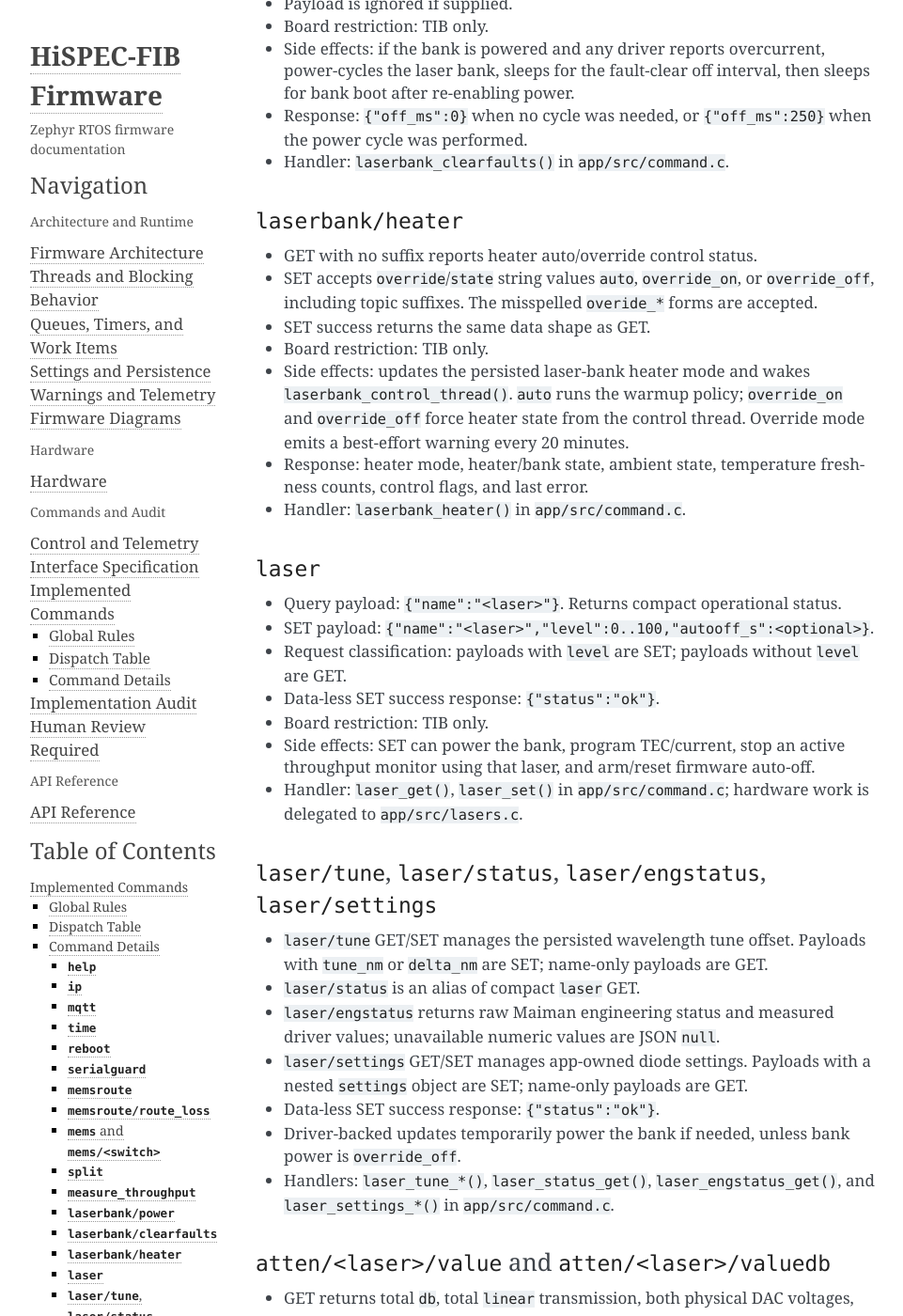
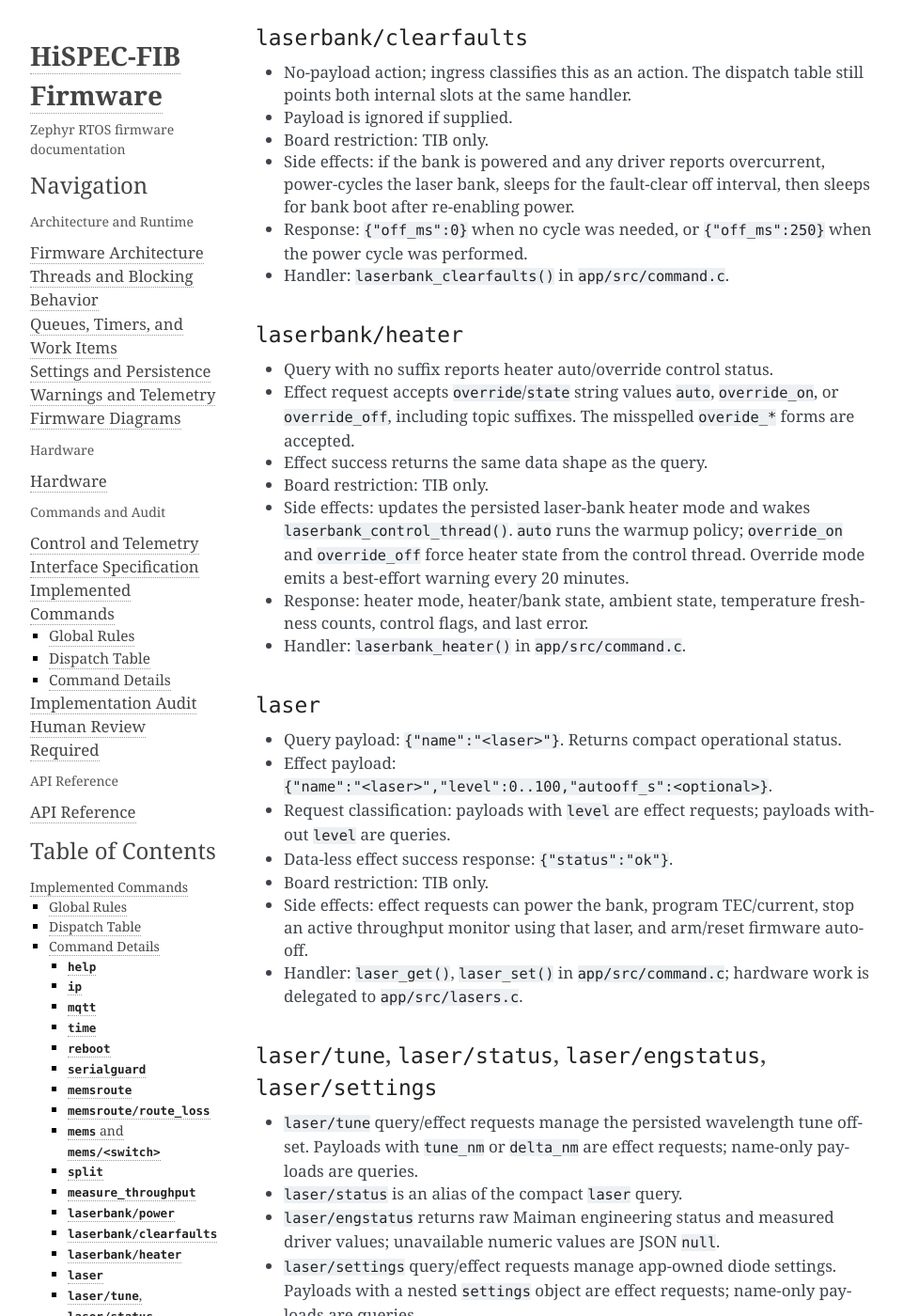
Before and after one commit to COO-Utilities/hispec-tib, a Sphinx documentation site: the page built from doc/implemented_commands.md, in a window 1280 px wide and 1400 px high, scrolled down 6352 px. Shown: the whole window at 94% size, without its empty margins (148-1109 px from the left). Built offline with Sphinx 7.4.7, drawn with Linux system fonts in a browser that asks for light colours; some of the changed text lies outside the part shown.

Commit message:
Refactor command documentation: update query/effect request distinctions, improve classification clarity, and align with schema-standard naming.

```diff
--- a/doc/implemented_commands.md
+++ b/doc/implemented_commands.md
@@ -15,11 +15,15 @@
 - MQTT `correlation_data` up to 16 bytes is copied into a fixed static buffer
   and echoed exactly in responses.
 - MQTT and serial share the same schema-based request classification in
-  `command_infer_msg_type()`.
-- Empty/no-payload requests are GET except no-payload actions such as `reboot`
+  `command_infer_msg_type()`. The internal names `MSG_GET` and `MSG_SET` are
+  dispatch-slot names, not user-visible protocol verbs.
+- Empty/no-payload requests are queries except no-payload actions such as `reboot`
   and `laserbank/clearfaults`, plus laserbank topic-suffix actions.
-- Non-empty payload requests are SET/action except documented payload-query
+- Non-empty payload requests are effect/action requests except documented query
   shapes for `status`, laser query endpoints, and `memsroute/route_loss`.
+- The old MQTT `msg_type` payload convention is not used by command ingress.
+- Pure queries are not recorded as `lastcommand`; known effect-capable requests
+  are recorded before handler execution.
 - Serial supports raw JSON, `key=value` fields, and selected shorthand forms.
 - All handlers run in `command_executor_thread()` and enqueue one response to
   `outbound_queue`.
@@ -61,7 +65,7 @@
 
 ### `help`
 
-- GET only. Payload ignored.
+- Query only. Payload ignored.
 - Response: `{"help":"help,ip,mqtt,time,temp,status,reboot,serialguard,memsroute,mems,split,measure_throughput,laser,laserbank,atten,pd,pdsettings"}`.
 - No hardware side effects, no settings writes, no direct publish.
 - Handler: `help_get()` in `app/src/command.c`.
@@ -70,8 +74,8 @@
 
 ### `ip`
 
-- GET returns stored/manual IP settings, active IPv4 status, and NTP source.
-- SET fields: `trydhcpfirst`, `preferdhcpdns`, `preferdhcpntp`, `ip`,
+- Query returns stored/manual IP settings, active IPv4 status, and NTP source.
+- Effect request fields: `trydhcpfirst`, `preferdhcpdns`, `preferdhcpntp`, `ip`,
   `subnet`, `gateway`, `dns`, `ntp`, `persistent`.
 - Validation: bools must parse as bools; string fields must fit fixed IPv4
   buffers; unsupported DHCP/DNS/NTP fields are reported in a data response.
@@ -86,8 +90,8 @@
 
 ### `mqtt`
 
-- GET returns `broker` as `<host-or-ip>:<port>` and `dns_supported`.
-- SET fields: `broker`, optional `persistent`.
+- Query returns `broker` as `<host-or-ip>:<port>` and `dns_supported`.
+- Effect request fields: `broker`, optional `persistent`.
 - Validation: broker must be one `<host-or-ip>:<port>` value; hostname
   requires DNS support and must resolve before settings are updated unless
   numeric IPv4; port must be 1..65535.
@@ -102,12 +106,12 @@
 
 ### `time`
 
-- GET returns `utc` milliseconds from `CLOCK_REALTIME` and `uptime`
+- Query returns `utc` milliseconds from `CLOCK_REALTIME` and `uptime`
   milliseconds from `k_uptime_get()`.
-- SET field: `linuxtime_ms`.
+- Effect request field: `linuxtime_ms`.
 - Validation: `linuxtime_ms` must parse as unsigned 64-bit milliseconds.
 - Data-less success response: `{"status":"ok"}`.
-- Side effects: SET calls `clock_settime()`.
+- Side effects: effect requests call `clock_settime()`.
 - Blocking: no bus I/O; no settings writes; no direct publish.
 - Serial shorthand: `time <linuxtime_ms>`.
 - Handler: `time_get()`, `time_set()` in `app/src/command.c`.
@@ -123,22 +127,22 @@
 
 ### `serialguard`
 
-- GET returns configured holdoff seconds, active state, and remaining ms.
-- SET fields: `seconds` or `value`, optional `persistent`.
+- Query returns configured holdoff seconds, active state, and remaining ms.
+- Effect request fields: `seconds` or `value`, optional `persistent`.
 - Validation: seconds/value must parse as unsigned 32-bit.
 - Data-less success response: `{"status":"ok"}`.
-- Side effects: updates serial guard setting; optional persistence; serial SET
-  refreshes the active guard window.
-- While active, serial guard rejects MQTT SET/action commands. It also blocks
-  all `laserbank/*` and `laser` GET-shaped requests even if they look read-only.
+- Side effects: updates serial guard setting; optional persistence; serial
+  effect requests refresh the active guard window.
+- While active, serial guard rejects MQTT effect/action requests. It also blocks
+  all `laserbank/*` and `laser` read-like requests even if they look read-only.
 - Serial shorthand: `serialguard off`, `serialguard <seconds> [persistent]`.
 - Handler: `serial_guard_get()`, `serial_guard_set()` in `app/src/command.c`.
 
 ### `memsroute`
 
-- GET returns `{"active_routes": {"<output>":["<input>", "..."]}}`; outputs
+- Query returns `{"active_routes": {"<output>":["<input>", "..."]}}`; outputs
   with no active source report `["no source"]`.
-- SET fields: `input`, `output`.
+- Effect request fields: `input`, `output`.
 - Validation: route must exist in current board profile and every route switch
   must exist.
 - Data-less success response: `{"status":"ok"}`.
@@ -150,14 +154,14 @@
 ### `memsroute/route_loss`
 
 - Query payload fields: `route`, `laser`.
-- SET fields: `route`, one laser-name key containing either linear
+- Effect request fields: `route`, one laser-name key containing either linear
   transmission or a string loss in dB, optional `persistent`.
 - Request classification: a payload containing `laser` is treated as query;
-  otherwise the request is treated as SET.
+  otherwise the request is treated as an effect request.
 - Validation: route and laser names must fit fixed route-loss record buffers;
   transmission must be in `(0, 1]`; dB loss must be non-negative.
 - Query response: `tx`, `loss_db`, and `configured`.
-- Data-less SET success response: `{"status":"ok"}`.
+- Data-less effect success response: `{"status":"ok"}`.
 - Side effects: updates one app-owned route-loss record and optionally persists
   it under `routeloss/<route>/<laser>`.
 - Handler: `memsroute_get()`, `memsroute_set()` route-loss branch in
@@ -165,15 +169,15 @@
 
 ### `mems` and `mems/<switch>`
 
-- `mems` GET returns all active profile switches with compact `state` and
+- `mems` query returns all active profile switches with compact `state` and
   `duty_cycle`.
-- `mems/<switch>` GET returns one switch with state, duty cycle,
+- `mems/<switch>` query returns one switch with state, duty cycle,
   requested/actual toggle rate, and stop-after.
-- `mems/<switch>` SET fields: `state`, optional `duty_cycle`,
+- `mems/<switch>` effect request fields: `state`, optional `duty_cycle`,
   `toggle_rate_hz`, `stopafter_s`.
 - Validation: state is `A` or `B`; `duty_cycle` only valid with state `A`;
   `toggle_rate_hz` must be greater than zero; `stopafter_s` must be in range.
-- SET success returns the same one-switch state object rather than the global
+- Effect success returns the same one-switch state object rather than the global
   data-less `ok` response.
 - Side effects: updates router-owned MEMS switch state applied by the MEMS
   router thread.
@@ -183,11 +187,11 @@
 
 ### `split`
 
-- `split/<yj|hk>` GET reads one splitter channel.
-- `split` SET fields: `channel`, `ratio1`, `ratio2`, optional `stopafter_s`.
+- `split/<yj|hk>` query reads one splitter channel.
+- `split` effect request fields: `channel`, `ratio1`, `ratio2`, optional `stopafter_s`.
 - Rejected fields: `ratio3`, `toggle_rate_hz`.
 - Validation: channel is `yj` or `hk`; ratios are 0.0..1.0 and sum <= 1.0.
-- SET success returns requested ratios, actual quantized ratios, switch tick
+- Effect success returns requested ratios, actual quantized ratios, switch tick
   details, and `stopsin_s`.
 - Side effects: applies three MEMS switches on AS split routes.
 - Enqueue: can enqueue `split_ratio_quantized` warning.
@@ -197,7 +201,7 @@
 
 ### `measure_throughput`
 
-- SET-only action.
+- Action only.
 - Start fields: `laser`, `fiber`, optional `autolevel`, optional
   `stopafter_s`, optional `format` with `json` or `binary`.
 - Stop field: `stop` as `yj`, `hk`, or `all`.
@@ -213,11 +217,11 @@
 
 ### `laserbank/power`
 
-- GET returns current laser-bank power override mode and GPIO power state.
-- SET accepts `{"override":"auto|override_on|override_off"}`,
+- Query returns current laser-bank power override mode and GPIO power state.
+- Effect request accepts `{"override":"auto|override_on|override_off"}`,
   `{"mode":"auto|override_on|override_off"}`, raw text, or a topic suffix such
   as `laserbank/power/override_on`.
-- SET success returns the same data shape as GET.
+- Effect success returns the same data shape as the query.
 - Board restriction: TIB only.
 - Side effects: `override_on` powers the bank and waits for Maiman boot;
   `override_off` best-effort writes all currents to 0 before powering the bank
@@ -227,8 +231,8 @@
 
 ### `laserbank/clearfaults`
 
-- No-payload action; ingress classifies this as SET/action. The dispatch table
-  still points both GET and SET slots at the same handler.
+- No-payload action; ingress classifies this as an action. The dispatch table
+  still points both internal slots at the same handler.
 - Payload is ignored if supplied.
 - Board restriction: TIB only.
 - Side effects: if the bank is powered and any driver reports overcurrent,
@@ -240,11 +244,11 @@
 
 ### `laserbank/heater`
 
-- GET with no suffix reports heater auto/override control status.
-- SET accepts `override`/`state` string values `auto`, `override_on`, or
+- Query with no suffix reports heater auto/override control status.
+- Effect request accepts `override`/`state` string values `auto`, `override_on`, or
   `override_off`, including topic suffixes. The misspelled `overide_*` forms
   are accepted.
-- SET success returns the same data shape as GET.
+- Effect success returns the same data shape as the query.
 - Board restriction: TIB only.
 - Side effects: updates the persisted laser-bank heater mode and wakes
   `laserbank_control_thread()`. `auto` runs the warmup policy; `override_on`
@@ -257,26 +261,26 @@
 ### `laser`
 
 - Query payload: `{"name":"<laser>"}`. Returns compact operational status.
-- SET payload: `{"name":"<laser>","level":0..100,"autooff_s":<optional>}`.
-- Request classification: payloads with `level` are SET; payloads without
-  `level` are GET.
-- Data-less SET success response: `{"status":"ok"}`.
+- Effect payload: `{"name":"<laser>","level":0..100,"autooff_s":<optional>}`.
+- Request classification: payloads with `level` are effect requests; payloads without
+  `level` are queries.
+- Data-less effect success response: `{"status":"ok"}`.
 - Board restriction: TIB only.
-- Side effects: SET can power the bank, program TEC/current, stop an active
+- Side effects: effect requests can power the bank, program TEC/current, stop an active
   throughput monitor using that laser, and arm/reset firmware auto-off.
 - Handler: `laser_get()`, `laser_set()` in `app/src/command.c`; hardware work
   is delegated to `app/src/lasers.c`.
 
 ### `laser/tune`, `laser/status`, `laser/engstatus`, `laser/settings`
 
-- `laser/tune` GET/SET manages the persisted wavelength tune offset. Payloads
-  with `tune_nm` or `delta_nm` are SET; name-only payloads are GET.
-- `laser/status` is an alias of compact `laser` GET.
+- `laser/tune` query/effect requests manage the persisted wavelength tune offset. Payloads
+  with `tune_nm` or `delta_nm` are effect requests; name-only payloads are queries.
+- `laser/status` is an alias of the compact `laser` query.
 - `laser/engstatus` returns raw Maiman engineering status and measured driver
   values; unavailable numeric values are JSON `null`.
-- `laser/settings` GET/SET manages app-owned diode settings. Payloads with a
-  nested `settings` object are SET; name-only payloads are GET.
-- Data-less SET success response: `{"status":"ok"}`.
+- `laser/settings` query/effect requests manage app-owned diode settings. Payloads with a
+  nested `settings` object are effect requests; name-only payloads are queries.
+- Data-less effect success response: `{"status":"ok"}`.
 - Driver-backed updates temporarily power the bank if needed, unless bank power
   is `override_off`.
 - Handlers: `laser_tune_*()`, `laser_status_get()`,
@@ -284,12 +288,12 @@
 
 ### `atten/<laser>/value` and `atten/<laser>/valuedb`
 
-- GET returns total `db`, total `linear` transmission, both physical DAC
+- Query returns total `db`, total `linear` transmission, both physical DAC
   voltages, and both physical modeled dB values.
-- SET field: `value` float.
+- Effect request field: `value` float.
 - `value` sets total linear transmission in `(0, 1]`; `valuedb` sets total
   attenuation dB.
-- Data-less SET success response: `{"status":"ok"}`.
+- Data-less effect success response: `{"status":"ok"}`.
 - Board restriction: TIB supports all logical channels below `NUM_ATTENUATORS`;
   CAL profiles support only logical channel 4.
 - Side effects: blocks on DAC I2C and can clamp DAC range.
@@ -299,11 +303,11 @@
 
 ### `atten/<laser>/coeff`
 
-- GET returns `dac1` and `dac2` coefficient arrays.
-- SET fields: `dac1[2]`, `dac2[2]`, optional `persistent`.
+- Query returns `dac1` and `dac2` coefficient arrays.
+- Effect request fields: `dac1[2]`, `dac2[2]`, optional `persistent`.
 - Validation: both arrays must contain exactly two floats: slope and offset for
   `b = slope * voltage + offset`.
-- Data-less SET success response: `{"status":"ok"}`.
+- Data-less effect success response: `{"status":"ok"}`.
 - Side effects: updates runtime coefficients, reapplies current attenuation,
   and optionally persists coefficients.
 - Blocking: DAC I2C and settings writes may block.
@@ -312,9 +316,9 @@
 
 ### `pd`
 
-- GET has no documented payload and returns power values, errors, raw counts,
+- Query has no documented payload and returns power values, errors, raw counts,
   mV, noise, rolling windows, and uptime.
-- SET fields: `action`, `channel` or key suffix, plus action-specific fields.
+- Action request fields: `action`, `channel` or key suffix, plus action-specific fields.
 - Actions:
   - `measure_dark`: optional `duration_ms`, optional `store`.
   - `dark_status`: no additional fields.
@@ -322,26 +326,27 @@
 - `measure_dark` and `dark_status` return dark-measurement state/result data.
 - `reset_lowest_dark` returns `{"status":"ok"}` on success.
 - Board restriction: TIB only.
-- Side effects: starts or reads sampler-owned dark calibration state; optional
-  persistence is performed by photodiode/settings code.
+- Side effects: `measure_dark` starts sampler-owned dark calibration state;
+  `dark_status` is a pure query; optional persistence is performed by
+  photodiode/settings code.
 - Handler: `pd_get()`, `pd_set()` in `app/src/command.c`.
 
 ### `pdsettings/<yj|hk>`
 
-- GET returns channel dark settings, lowest dark, dark measurement state,
+- Query returns channel dark settings, lowest dark, dark measurement state,
   noise warning threshold, and gain.
-- SET fields: optional `persistent` plus at least one of `dark_mv`,
+- Effect request fields: optional `persistent` plus at least one of `dark_mv`,
   `noise_rms_mV`, `gain_v_p_uw`.
 - Validation: dark is -5000..5000 mV; noise is 0..5000 mV; gain is
   0.000001..1000000000.
-- Data-less SET success response: `{"status":"ok"}`.
+- Data-less effect success response: `{"status":"ok"}`.
 - Board restriction: TIB only.
 - Side effects: updates runtime photodiode settings and optional persistence.
 - Handler: `pd_settings_get()`, `pd_settings_set()` in `app/src/command.c`.
 
 ### `temp`
 
-- GET only.
+- Query only.
 - Response: `ambient_c`, `laserbank_c`, and a `laser` object keyed by laser
   name. Unavailable numeric values are JSON `null`.
 - Side effects: reads cached ambient state and can perform Modbus reads for
@@ -350,7 +355,7 @@
 
 ### `status`
 
-- GET only. Payload may request optional sections: `ip`, `lasers`, `attens`.
+- Query only. Payload may request optional sections: `ip`, `lasers`, `attens`.
 - Base response fields: firmware version, boot count, board type/validity,
   MEMS switch count, relay GPIO error, ambient temperature, PD power on-time,
   laser-bank power on-time, and `lastcommand`.
```
Also changed, not shown: doc/architecture.md (+19 -6 lines), doc/command_implementation_audit.md (+16 -14 lines), doc/diagrams.md (+23 -23 lines), doc/human_review_required.md (+1 -6 lines), 1 other file.
